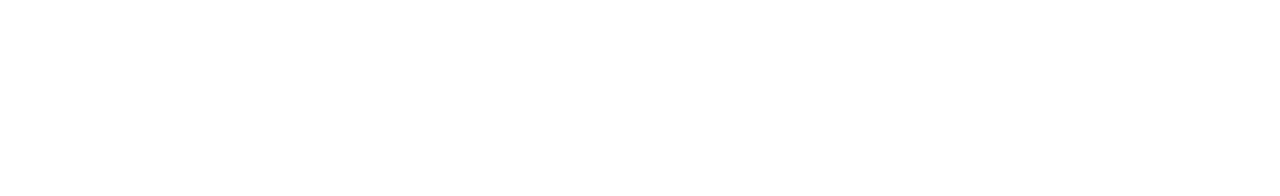
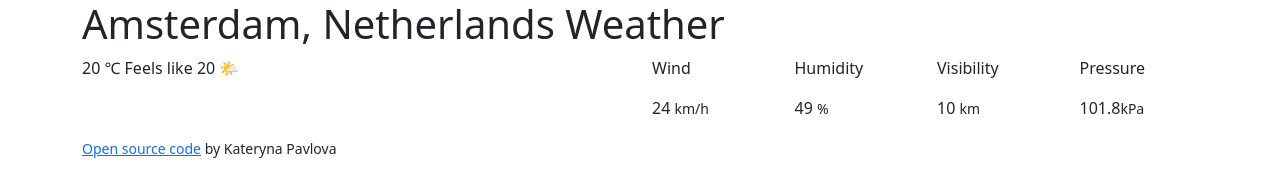
Before and after one commit to Meowmaniac/valila-weather-app, a plain HTML site: page index.html in a window 1280 px wide. Drawn offline with nearby package versions, Linux system fonts and the light colour scheme.

Commit message:
Added html structure

```diff
--- a/index.html
+++ b/index.html
@@ -19,6 +19,45 @@
     <title>Vanila weather app</title>
   </head>
   <body>
+    <div class="container">
+      <div class="weather-app">
+        <h1 class="city">Amsterdam, Netherlands Weather</h1>
+        <div class="row">
+          <div class="col-6 current-weather">
+            <span class="current-temperature">20 ℃</span>
+            <span>Feels like</span>
+            <span class="feel-temperature">20</span>
+            <span class="current-icon">🌤</span>
+          </div>
+          <div class="col-6">
+            <div class="row justify-content-center">
+              <div class="col">
+                <p>Wind</p>
+                <p class="wind-speed">24 <small>km/h</small></p>
+              </div>
+              <div class="col">
+                <p>Humidity</p>
+                <p class="humidity">49 <small>%</small></p>
+              </div>
+              <div class="col">
+                <p>Visibility</p>
+                <p class="visibility">10 <small>km</small></p>
+              </div>
+              <div class="col">
+                <p>Pressure</p>
+                <p class="pressure">101.8<small>kPa</small></p>
+              </div>
+            </div>
+          </div>
+        </div>
+        <small
+          ><a href="https://github.com/Meowmaniac/valila-weather-app"
+            >Open source code</a
+          >
+          by Kateryna Pavlova</small
+        >
+      </div>
+    </div>
     <script src="src/script.js"></script>
   </body>
 </html>
```
